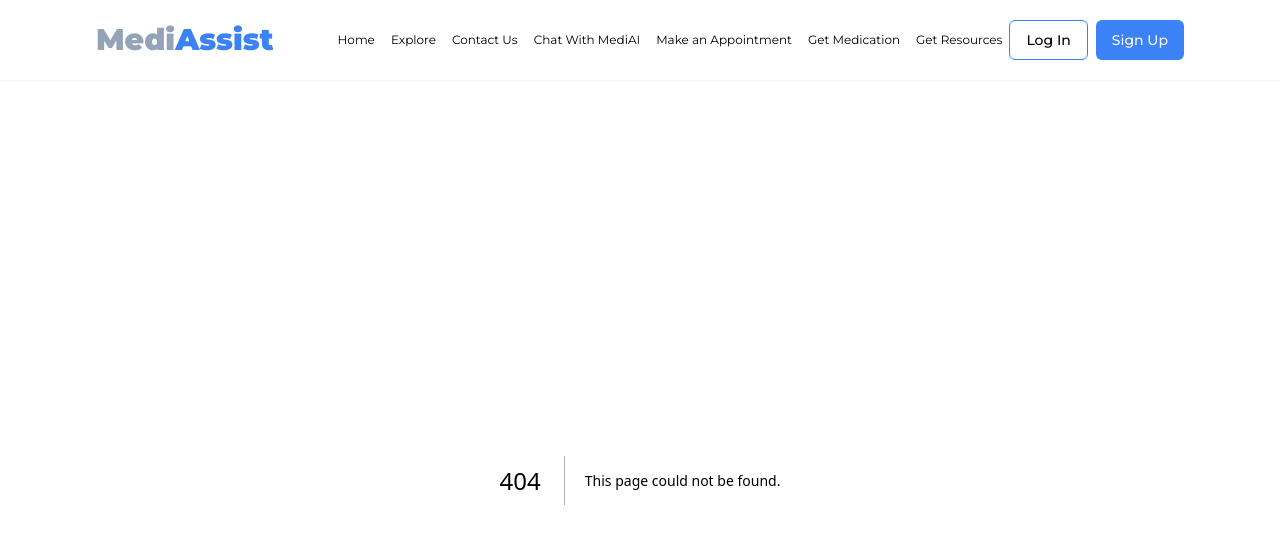
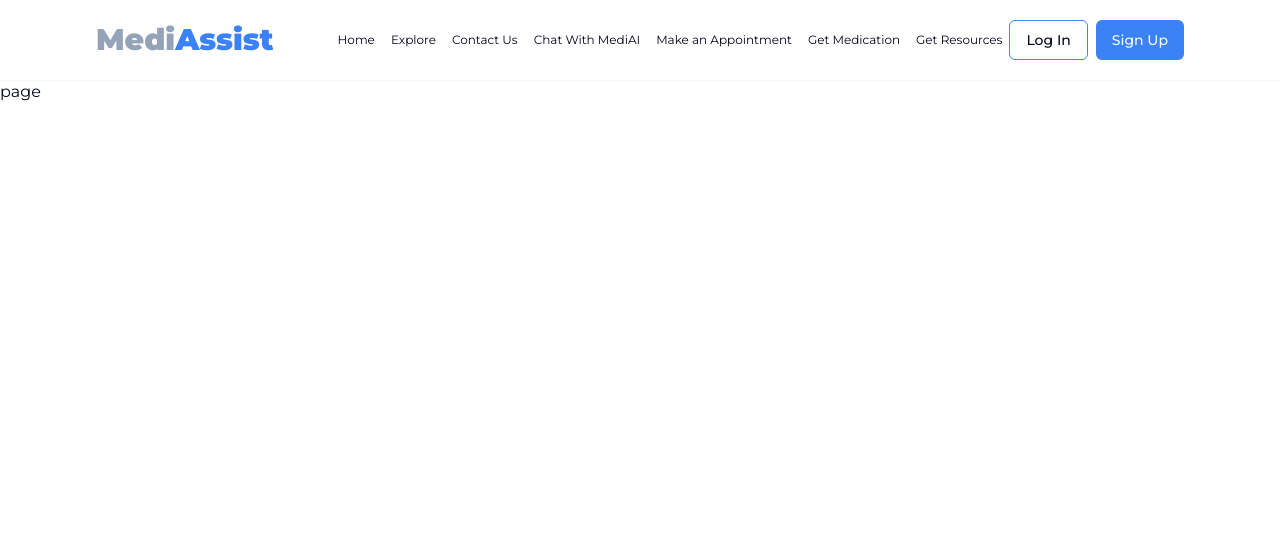
Before and after one commit to emmanueldavidson96/MediAssist, a Next.js app: page /doctors in a window 1280 px wide. Before the commit this address had no page. Shown: the top 544 px of the page. Built offline with nearby package versions, Linux system fonts and the light colour scheme.

Commit message:
Integration with Gemini AI

```diff
--- /dev/null
+++ b/app/doctors/page.tsx
@@ -0,0 +1,7 @@
+import React from 'react'
+
+export default function Doctors() {
+  return (
+    <div>page</div>
+  )
+}
```
